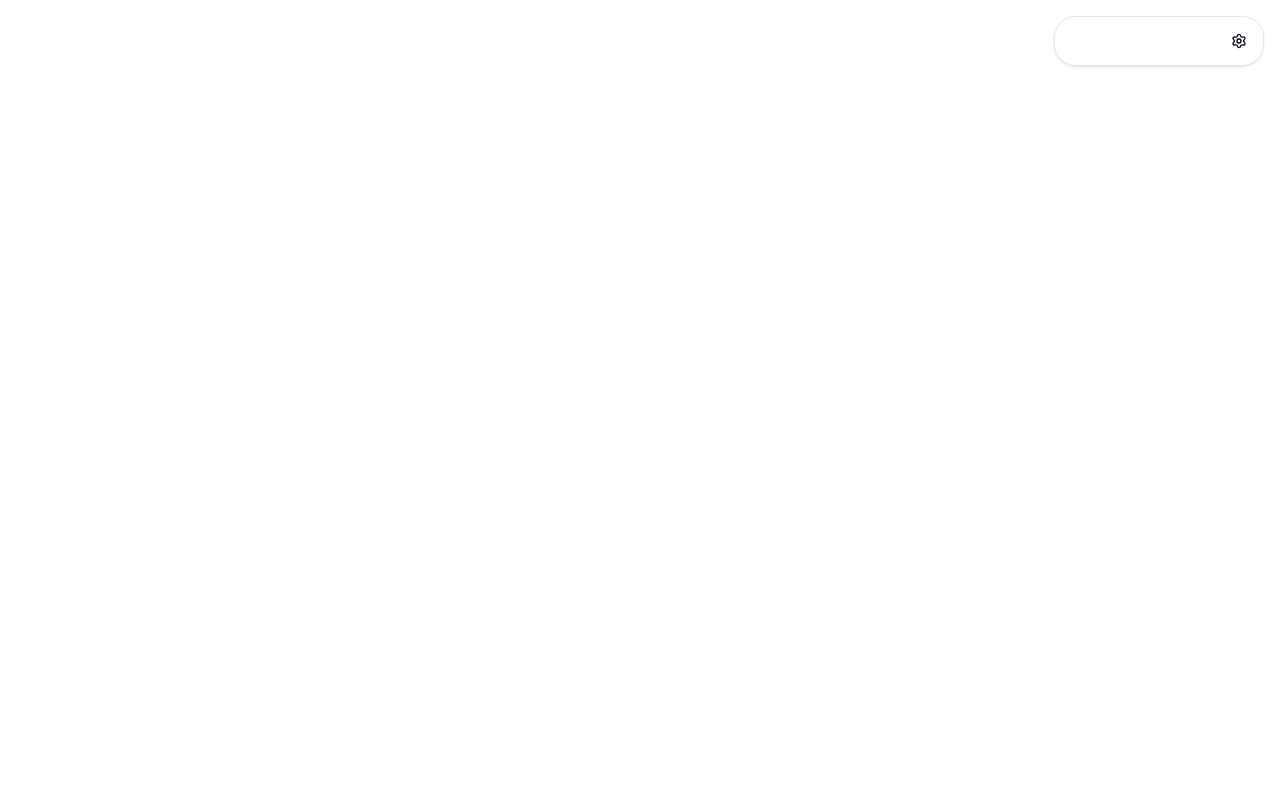
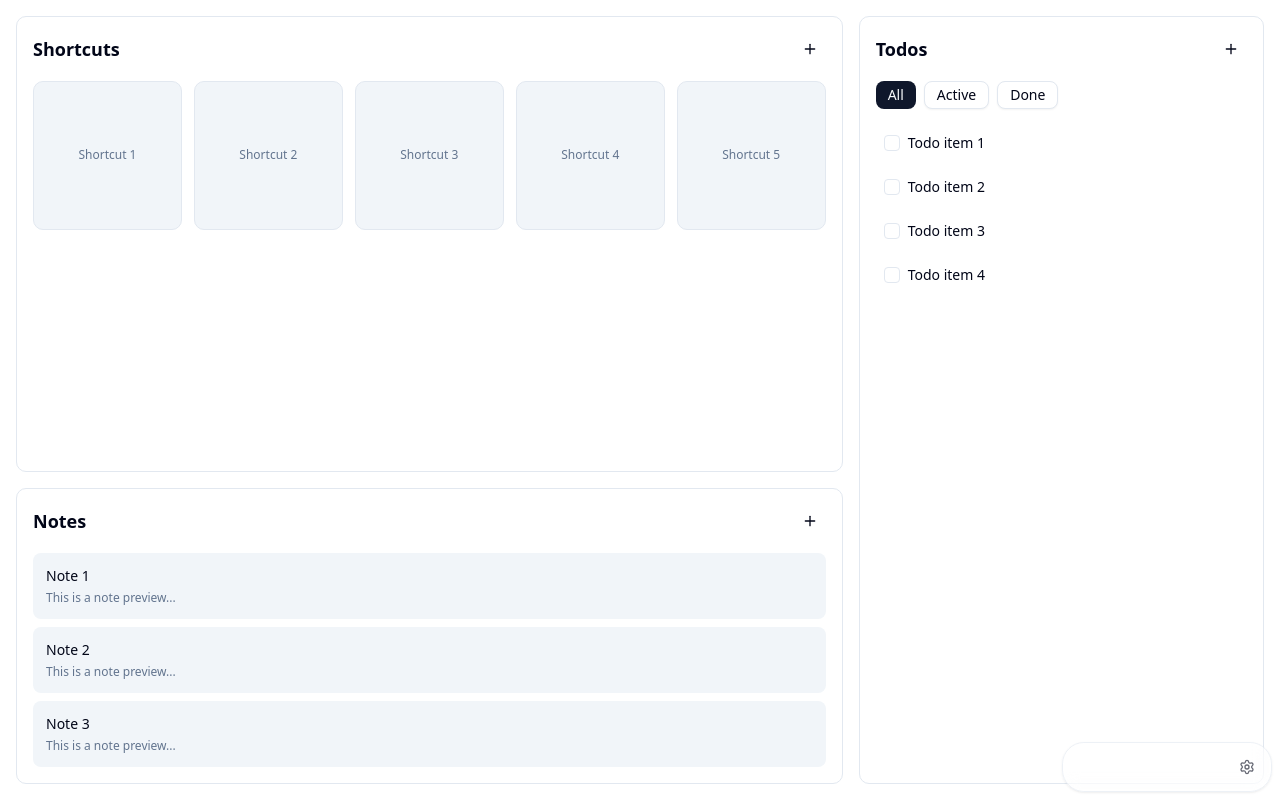
Before and after one commit to yogiprsetya/daily-tab, a React (Vite) app: page / in a window 1280 px wide. Built offline with nearby package versions, Linux system fonts and the light colour scheme.

Commit message:
main layout

```diff
--- a/src/App.tsx
+++ b/src/App.tsx
@@ -1,8 +1,10 @@
-import { Navbar } from "./components/layout/navbar";
+import { Navbar } from './components/layout/navbar';
+import { MainLayout } from './components/layout/main';
 
 function App() {
   return (
     <>
+      <MainLayout />
       <Navbar />
     </>
   );
--- /dev/null
+++ b/src/components/layout/main.tsx
@@ -0,0 +1,25 @@
+import { ShortcutsWidget } from '~/components/widgets/shortcuts';
+import { TodosWidget } from '~/components/widgets/todos';
+import { NotesWidget } from '~/components/widgets/notes';
+
+export const MainLayout = () => {
+  return (
+    <main className="p-4">
+      <div className="grid grid-cols-1 lg:grid-cols-3 gap-4 h-[calc(100vh-32px)]">
+        <div className="lg:col-span-2 grid grid-rows-[1fr_auto] gap-4">
+          <div className="min-h-0">
+            <ShortcutsWidget />
+          </div>
+
+          <div className="min-h-0" style={{ gridRow: '2' }}>
+            <NotesWidget />
+          </div>
+        </div>
+
+        <div className="min-h-0">
+          <TodosWidget />
+        </div>
+      </div>
+    </main>
+  );
+};
--- a/src/components/layout/navbar.tsx
+++ b/src/components/layout/navbar.tsx
@@ -89,7 +89,7 @@ export const Navbar = () => {
   };
 
   return (
-    <header className="fixed top-4 right-4 z-50 bg-background/80 backdrop-blur supports-backdrop-filter:bg-background/70 border rounded-3xl shadow">
+    <header className="fixed bottom-2 opacity-60 hover:opacity-100 right-2 z-50 bg-background/80 backdrop-blur supports-backdrop-filter:bg-background/70 border rounded-3xl shadow">
       <div className="flex h-12 w-52 items-center justify-end gap-1 px-2">
         {/* Hidden file input for Import */}
         <input
--- /dev/null
+++ b/src/components/widgets/notes.tsx
@@ -0,0 +1,34 @@
+import { Plus } from 'lucide-react';
+import { Button } from '~/components/ui/button';
+
+export const NotesWidget = () => {
+  return (
+    <div className="h-full flex flex-col bg-card rounded-lg border p-4">
+      <div className="flex items-center justify-between mb-4">
+        <h2 className="text-lg font-semibold text-foreground">Notes</h2>
+        <Button size="icon-sm" variant="ghost" aria-label="Add note">
+          <Plus className="h-4 w-4" />
+        </Button>
+      </div>
+
+      <div className="flex-1 overflow-y-auto">
+        {/* Notes list placeholder */}
+        <ul className="space-y-2">
+          {Array.from({ length: 3 }).map((_, i) => (
+            <li
+              key={i}
+              className="p-3 rounded-md bg-muted hover:bg-muted/80 cursor-pointer transition-colors group border border-transparent hover:border-border"
+            >
+              <h3 className="text-sm font-medium text-foreground mb-1">
+                Note {i + 1}
+              </h3>
+              <p className="text-xs text-muted-foreground line-clamp-2">
+                This is a note preview...
+              </p>
+            </li>
+          ))}
+        </ul>
+      </div>
+    </div>
+  );
+};
--- /dev/null
+++ b/src/components/widgets/shortcuts.tsx
@@ -0,0 +1,31 @@
+import { Plus } from 'lucide-react';
+import { Button } from '~/components/ui/button';
+
+export const ShortcutsWidget = () => {
+  return (
+    <div className="h-full flex flex-col bg-card rounded-lg border p-4">
+      <div className="flex items-center justify-between mb-4">
+        <h2 className="text-lg font-semibold text-foreground">Shortcuts</h2>
+        <Button size="icon-sm" variant="ghost" aria-label="Add shortcut">
+          <Plus className="h-4 w-4" />
+        </Button>
+      </div>
+
+      <div className="flex-1 overflow-y-auto">
+        {/* Grid of shortcut tiles placeholder */}
+        <div className="grid grid-cols-2 sm:grid-cols-3 md:grid-cols-4 lg:grid-cols-5 gap-3">
+          {Array.from({ length: 5 }).map((_, i) => (
+            <div
+              key={i}
+              className="aspect-square bg-muted rounded-lg border border-border flex items-center justify-center"
+            >
+              <span className="text-xs text-muted-foreground">
+                Shortcut {i + 1}
+              </span>
+            </div>
+          ))}
+        </div>
+      </div>
+    </div>
+  );
+};
--- /dev/null
+++ b/src/components/widgets/todos.tsx
@@ -0,0 +1,50 @@
+import { Plus, Check } from 'lucide-react';
+import { Button } from '~/components/ui/button';
+
+export const TodosWidget = () => {
+  return (
+    <div className="h-full flex flex-col bg-card rounded-lg border p-4">
+      <div className="flex items-center justify-between mb-4">
+        <h2 className="text-lg font-semibold text-foreground">Todos</h2>
+        <Button size="icon-sm" variant="ghost" aria-label="Add todo">
+          <Plus className="h-4 w-4" />
+        </Button>
+      </div>
+
+      {/* Filter chips */}
+      <div className="flex gap-2 mb-4">
+        <Button size="sm" variant="default" className="h-7">
+          All
+        </Button>
+        <Button size="sm" variant="outline" className="h-7">
+          Active
+        </Button>
+        <Button size="sm" variant="outline" className="h-7">
+          Done
+        </Button>
+      </div>
+
+      <div className="flex-1 overflow-y-auto">
+        {/* Todo items placeholder */}
+        <ul className="space-y-2">
+          {Array.from({ length: 4 }).map((_, i) => (
+            <li
+              key={i}
+              className="flex items-center gap-2 p-2 rounded-md hover:bg-muted group"
+            >
+              <button
+                className="shrink-0 w-4 h-4 rounded border border-border hover:bg-primary transition-colors"
+                aria-label="Toggle todo"
+              >
+                <Check className="h-3 w-3 text-background hidden" />
+              </button>
+              <span className="flex-1 text-sm text-foreground">
+                Todo item {i + 1}
+              </span>
+            </li>
+          ))}
+        </ul>
+      </div>
+    </div>
+  );
+};
```
